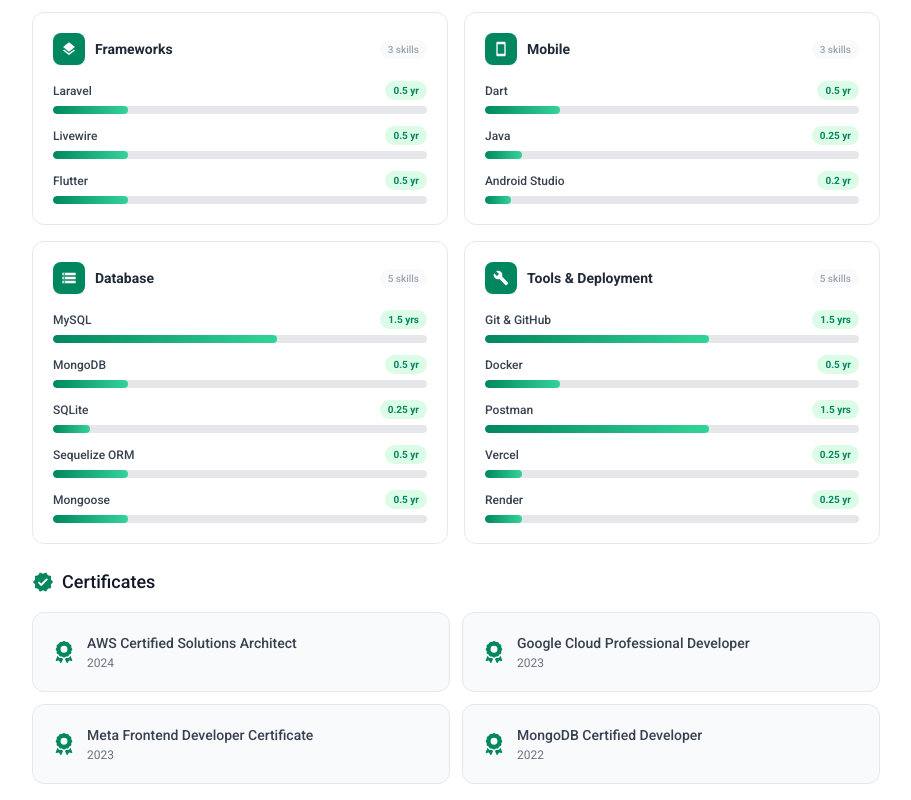
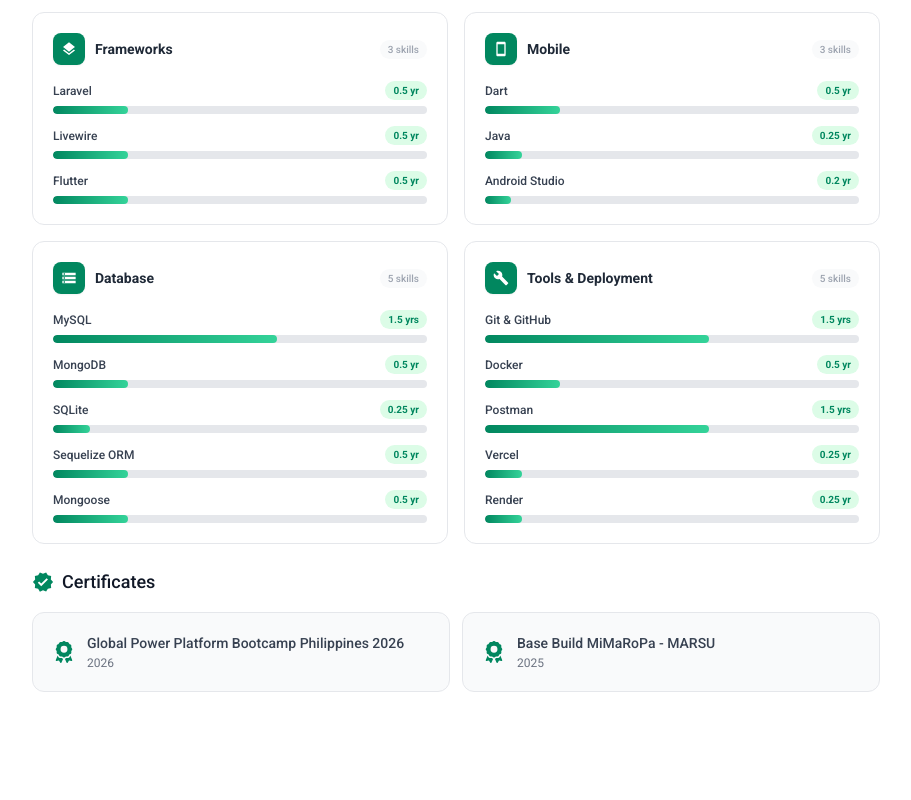
Before and after one commit to Madrigal-Carl/Portfolio, a React (Vite) app: page /about in a window 1280 px wide. Shown: the part 1618-2418 px from the top of the page, without its empty margins (184-1095 px from the left). After the commit the page ends 2326 px from the top, so only its background shows below. Built offline with nearby package versions, Linux system fonts and the light colour scheme; no server answers; a web font is replaced by a local one.

Commit message:
upate certificates

```diff
--- a/src/constants/certificates.js
+++ b/src/constants/certificates.js
@@ -1,22 +1,15 @@
+import base from "@/assets/certificates/base.png";
+import powerplatform from "@/assets/certificates/power-platform.png";
+
 export const CERTIFICATES = [
   {
-    title: "AWS Certified Solutions Architect",
-    year: 2024,
-    image: "http://static.photos/technology/640x360/11",
+    title: "Global Power Platform Bootcamp Philippines 2026",
+    year: 2026,
+    image: powerplatform,
   },
   {
-    title: "Google Cloud Professional Developer",
-    year: 2023,
-    image: "http://static.photos/technology/640x360/11",
-  },
-  {
-    title: "Meta Frontend Developer Certificate",
-    year: 2023,
-    image: "http://static.photos/technology/640x360/11",
-  },
-  {
-    title: "MongoDB Certified Developer",
-    year: 2022,
-    image: "http://static.photos/technology/640x360/11",
+    title: "Base Build MiMaRoPa - MARSU",
+    year: 2025,
+    image: base,
   },
 ];
```
Also changed, not shown: src/assets/certificates/base.png (added), src/assets/certificates/power-platform.png (added).
